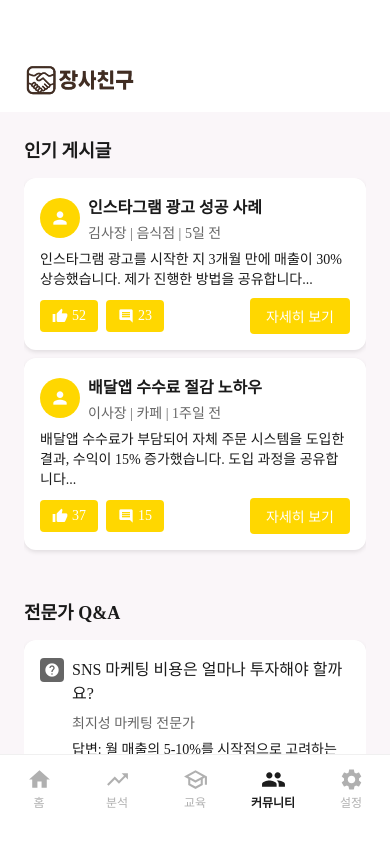
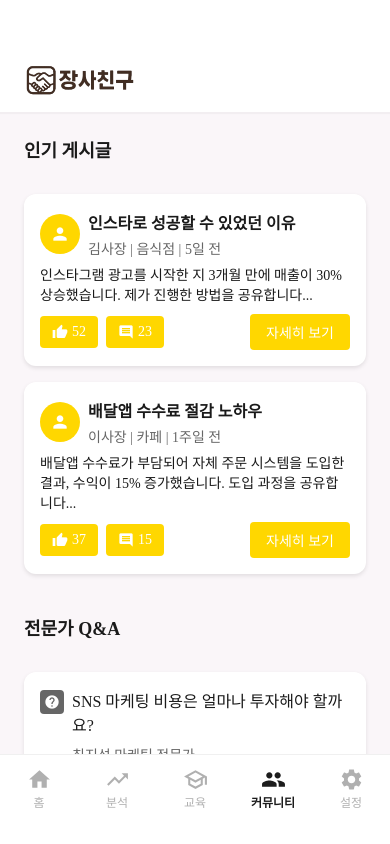
Before and after one commit to apkool12/JangsaFriend, a React Native app: screen /Community in a window 390 px wide. Built offline with nearby package versions, Linux system fonts and the light colour scheme; grey boxes are pictures that could not be loaded.

Commit message:
[Feat] - Enhance navigation and community UI

```diff
--- a/src/components/ExpertQAItem.tsx
+++ b/src/components/ExpertQAItem.tsx
@@ -55,10 +55,10 @@ const ExpertInfo = styled.Text`
 
 const Answer = styled.Text`
   font-family: ${(props: ThemedProps) => props.theme.fontFamily.system};
-  font-size: ${(props: ThemedProps) => props.theme.fontSize.sm}px;
+  font-size: ${(props: ThemedProps) => props.theme.fontSize.xs}px;
   font-weight: ${(props: ThemedProps) => props.theme.fontWeight.regular};
   color: ${(props: ThemedProps) => props.theme.colors.text};
-  line-height: 20px;
+  line-height: 18px;
 `;
 
 interface ExpertQAItemProps {
--- a/src/components/UpdateItem.tsx
+++ b/src/components/UpdateItem.tsx
@@ -9,7 +9,7 @@ interface ThemedProps {
   theme: DefaultTheme;
 }
 
-const UpdateContainer = styled.View`
+const UpdateContainer = styled.TouchableOpacity`
   flex-direction: row;
   align-items: center;
   padding: ${(props: ThemedProps) => props.theme.spacing.md}px;
@@ -54,15 +54,20 @@ interface UpdateItemProps {
   iconSource: ImageSourcePropType | React.ComponentType<SvgProps>;
   title: string;
   description: string;
+  onPress?: () => void;
 }
 
 export const UpdateItem = ({
   iconSource,
   title,
   description,
+  onPress,
 }: UpdateItemProps) => {
   return (
     <UpdateContainer
+      onPress={onPress}
+      activeOpacity={onPress ? 0.8 : 1}
+      disabled={!onPress}
       style={{
         shadowColor: "#000",
         shadowOffset: { width: 0, height: 2 },
--- a/src/components/index.ts
+++ b/src/components/index.ts
@@ -16,3 +16,4 @@ export { TrendChart } from "./TrendChart";
 export { KeywordChips } from "./KeywordChip";
 export { ReviewChart } from "./ReviewChart";
 export { ChatBotModal } from "./ChatBotModal";
+export { LoadingState, EmptyState, ErrorState } from "./ScreenStates";
--- /dev/null
+++ b/src/navigation/types.ts
@@ -0,0 +1,14 @@
+import { BottomTabNavigationProp } from "@react-navigation/bottom-tabs";
+
+export type RootTabParamList = {
+  Home: undefined;
+  Analysis: undefined;
+  Education: undefined;
+  Community: undefined;
+  Settings: undefined;
+};
+
+export type HomeScreenNavigationProp = BottomTabNavigationProp<
+  RootTabParamList,
+  "Home"
+>;
--- a/src/screens/CommunityScreen.tsx
+++ b/src/screens/CommunityScreen.tsx
@@ -1,13 +1,14 @@
 import React from "react";
 import styled from "styled-components/native";
 import { DefaultTheme } from "styled-components/native";
-import { FlatList, TouchableOpacity, ScrollView } from "react-native";
+import { SectionList } from "react-native";
 import { MaterialIcons } from "@expo/vector-icons";
 import {
   PopularPostCard,
   ExpertQAItem,
   BossRankingItem,
   Header,
+  EmptyState,
 } from "../components";
 import { PopularPost, ExpertQA, BossRanking } from "../types/community";
 
@@ -20,18 +21,22 @@ const Container = styled.View`
   background-color: ${(props: ThemedProps) => props.theme.colors.background};
 `;
 
-const ScrollContainer = styled.ScrollView`
-  flex: 1;
-  background-color: ${(props: ThemedProps) => props.theme.colors.background};
-`;
-
 const SectionContainer = styled.View`
   padding: ${(props: ThemedProps) => props.theme.spacing.lg}px;
   padding-bottom: ${(props: ThemedProps) => props.theme.spacing.md}px;
 `;
 
+const SectionItemContainer = styled.View`
+  padding-left: ${(props: ThemedProps) => props.theme.spacing.lg}px;
+  padding-right: ${(props: ThemedProps) => props.theme.spacing.lg}px;
+  margin-bottom: ${(props: ThemedProps) => props.theme.spacing.sm}px;
+`;
+
 const ContentContainer = styled.View`
-  padding-bottom: 90px; /* 하단 탭 높이만큼 패딩 */
+  flex: 1;
+  justify-content: center;
+  padding-left: ${(props: ThemedProps) => props.theme.spacing.lg}px;
+  padding-right: ${(props: ThemedProps) => props.theme.spacing.lg}px;
 `;
 
 const SectionTitle = styled.Text`
@@ -63,7 +68,7 @@ const popularPosts: PopularPost[] = [
     id: "1",
     authorName: "김사장",
     authorBusiness: "음식점",
-    title: "인스타그램 광고 성공 사례",
+    title: "인스타로 성공할 수 있었던 이유",
     content:
       "인스타그램 광고를 시작한 지 3개월 만에 매출이 30% 상승했습니다. 제가 진행한 방법을 공유합니다...",
     likes: 52,
@@ -134,62 +139,97 @@ const bossRankings: BossRanking[] = [
   },
 ];
 
+type CommunityItem = PopularPost | ExpertQA | BossRanking;
+
+type CommunitySection = {
+  title: string;
+  type: "popular" | "qa" | "ranking";
+  data: CommunityItem[];
+};
+
+const communitySections: CommunitySection[] = [
+  { title: "인기 게시글", type: "popular", data: popularPosts },
+  { title: "전문가 Q&A", type: "qa", data: expertQAs },
+  { title: "사장님 랭킹", type: "ranking", data: bossRankings },
+];
+
 const CommunityScreen = () => {
   const handleAskQuestion = () => {
     console.log("질문하기 버튼 클릭");
   };
 
-  const renderPopularPost = ({ item }: { item: PopularPost }) => (
-    <PopularPostCard post={item} />
+  const hasContent = communitySections.some(
+    (section) => section.data.length > 0
   );
 
-  const renderExpertQA = ({ item }: { item: ExpertQA }) => (
-    <ExpertQAItem qa={item} />
+  const renderSectionItem = ({
+    item,
+    section,
+  }: {
+    item: CommunityItem;
+    section: CommunitySection;
+  }) => {
+    if (section.type === "popular") {
+      return (
+        <SectionItemContainer>
+          <PopularPostCard post={item as PopularPost} />
+        </SectionItemContainer>
       );
+    }
 
-  const renderBossRanking = ({ item }: { item: BossRanking }) => (
-    <BossRankingItem ranking={item} />
+    if (section.type === "qa") {
+      return (
+        <SectionItemContainer>
+          <ExpertQAItem qa={item as ExpertQA} />
+        </SectionItemContainer>
       );
+    }
+
+    return (
+      <SectionItemContainer>
+        <BossRankingItem ranking={item as BossRanking} />
+      </SectionItemContainer>
+    );
+  };
 
   return (
     <Container>
       <Header />
-      <ScrollContainer showsVerticalScrollIndicator={false}>
-        <ContentContainer>
+      {hasContent ? (
+        <SectionList<CommunityItem, CommunitySection>
+          sections={communitySections}
+          keyExtractor={(item) => item.id}
+          renderItem={renderSectionItem}
+          renderSectionHeader={({ section }) => (
             <SectionContainer>
-            <SectionTitle>인기 게시글</SectionTitle>
-            <FlatList
-              data={popularPosts}
-              renderItem={renderPopularPost}
-              keyExtractor={(item) => item.id}
-              scrollEnabled={false}
-            />
+              <SectionTitle>{section.title}</SectionTitle>
             </SectionContainer>
-
-          <SectionContainer>
-            <SectionTitle>전문가 Q&A</SectionTitle>
-            <FlatList
-              data={expertQAs}
-              renderItem={renderExpertQA}
-              keyExtractor={(item) => item.id}
-              scrollEnabled={false}
-            />
+          )}
+          renderSectionFooter={({ section }) =>
+            section.type === "qa" ? (
+              <SectionItemContainer>
                 <AskQuestionButton onPress={handleAskQuestion}>
                   <AskQuestionButtonText>질문하기</AskQuestionButtonText>
                 </AskQuestionButton>
-          </SectionContainer>
-
-          <SectionContainer>
-            <SectionTitle>사장님 랭킹</SectionTitle>
-            <FlatList
-              data={bossRankings}
-              renderItem={renderBossRanking}
-              keyExtractor={(item) => item.id}
-              scrollEnabled={false}
+              </SectionItemContainer>
+            ) : null
+          }
+          stickySectionHeadersEnabled={false}
+          showsVerticalScrollIndicator={false}
+          contentContainerStyle={{
+            paddingBottom: 90,
+          }}
         />
-          </SectionContainer>
+      ) : (
+        <ContentContainer>
+          <EmptyState
+            title="아직 올라온 콘텐츠가 없어요"
+            description="첫 번째 질문이나 게시글을 작성해 커뮤니티를 시작해보세요."
+            actionLabel="질문 작성하기"
+            onAction={handleAskQuestion}
+          />
         </ContentContainer>
-      </ScrollContainer>
+      )}
     </Container>
   );
 };
--- a/src/screens/HomeScreen.tsx
+++ b/src/screens/HomeScreen.tsx
@@ -1,5 +1,6 @@
 import React, { useState } from "react";
-import { ScrollView, View, Text, TouchableOpacity } from "react-native";
+import { ScrollView } from "react-native";
+import { useNavigation } from "@react-navigation/native";
 import styled from "styled-components/native";
 import { DefaultTheme } from "styled-components/native";
 import {
@@ -11,6 +12,10 @@ import {
   FloatingActionButton,
   ChatBotModal,
 } from "../components";
+import {
+  HomeScreenNavigationProp,
+  RootTabParamList,
+} from "../navigation/types";
 
 // SVG 아이콘들 import
 import LineChartIcon from "../../assets/icon/line_chart.svg";
@@ -88,10 +93,11 @@ const UpdatesContainer = styled.View`
 `;
 
 const HomeScreen = () => {
+  const navigation = useNavigation<HomeScreenNavigationProp>();
   const [isChatModalVisible, setIsChatModalVisible] = useState(false);
 
-  const handleIconPress = (feature: string) => {
-    console.log(`${feature} 버튼이 클릭되었습니다!`);
+  const handleNavigate = (route: keyof RootTabParamList) => {
+    navigation.navigate(route);
   };
 
   const handleChatPress = () => {
@@ -106,17 +112,17 @@ const HomeScreen = () => {
           <IconButton
             iconSource={require("../../assets/3dicon/chart.png")}
             label="AI 분석"
-            onPress={() => handleIconPress("AI 분석")}
+            onPress={() => handleNavigate("Analysis")}
           />
           <IconButton
             iconSource={require("../../assets/3dicon/education.png")}
             label="교육 자료"
-            onPress={() => handleIconPress("교육 자료")}
+            onPress={() => handleNavigate("Education")}
           />
           <IconButton
             iconSource={require("../../assets/3dicon/comm.png")}
             label="커뮤니티"
-            onPress={() => handleIconPress("커뮤니티")}
+            onPress={() => handleNavigate("Community")}
           />
         </MainFeaturesContainer>
 
@@ -146,16 +152,19 @@ const HomeScreen = () => {
             iconSource={LineChartIcon}
             title="마케팅 ROI 개선"
             description="전월 대비 마케팅 효율성이 15% 상승했습니다"
+            onPress={() => handleNavigate("Analysis")}
           />
           <UpdateItem
             iconSource={DropUpIcon}
             title="네이버 플레이스 순위"
             description="'학하동 카페' 키워드 5위 → 3위로 상승"
+            onPress={() => handleNavigate("Community")}
           />
           <UpdateItem
             iconSource={NewsIcon}
             title="새 교육 콘텐츠"
             description="'SNS 마케팅 활용법' 강의가 추가되었습니"
+            onPress={() => handleNavigate("Education")}
           />
         </UpdatesContainer>
       </ScrollContainer>
```
Also changed, not shown: src/components/ScreenStates.tsx (added, +112 -0 lines). Lines whose indentation alone changed are shown as unchanged.
